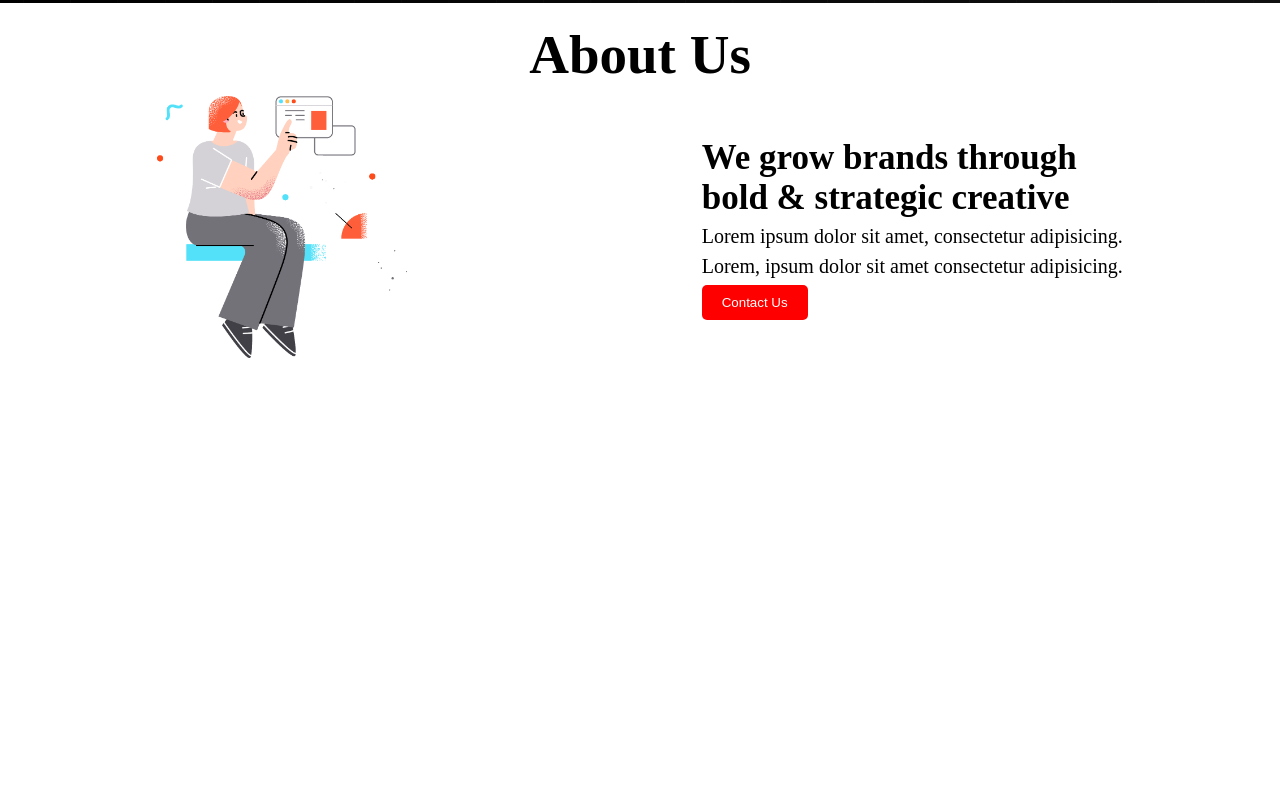
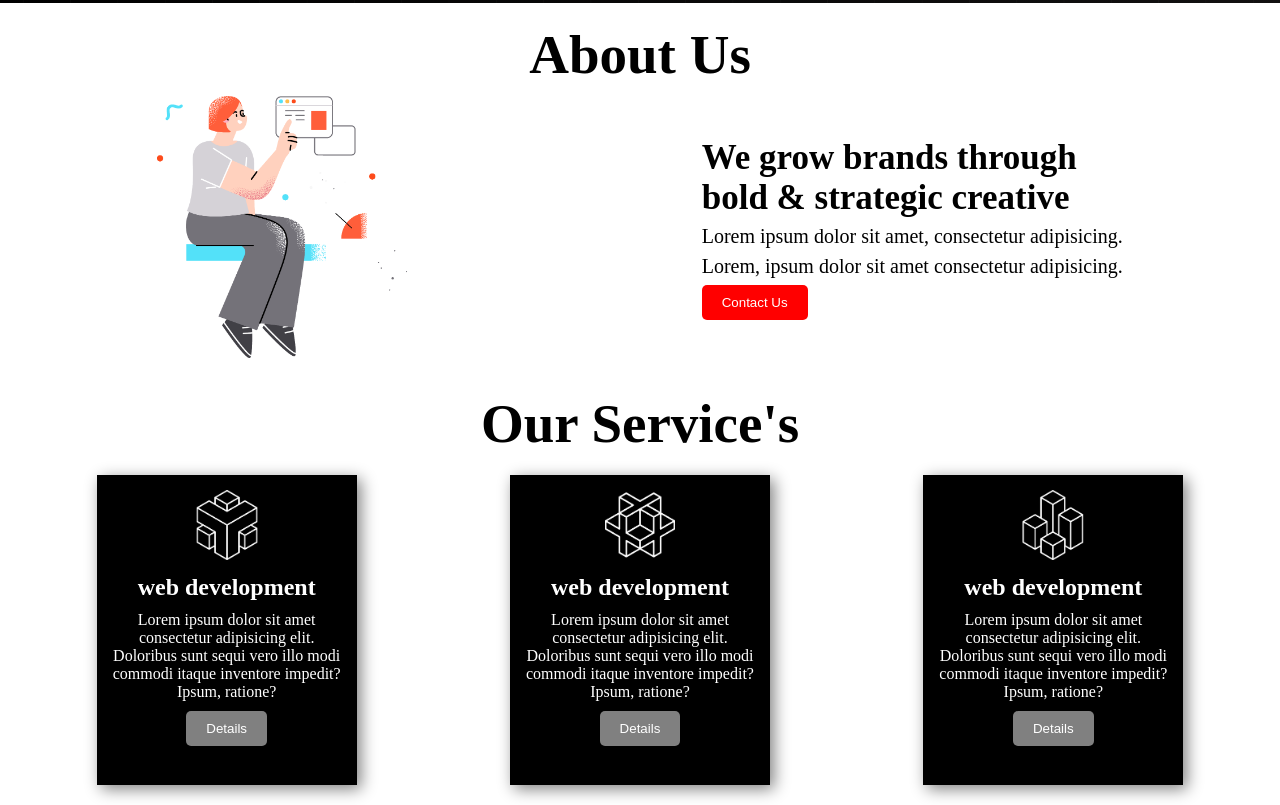
Before and after one commit to Jayamajumder111/First-website-repo, a plain HTML site: page index.html in a window 1280 px wide. Shown: the part 878-1683 px from the top of the page. Before the commit the page ends 1250 px from the top, so only its background shows below. Drawn offline with Linux system fonts and the light colour scheme.

Commit message:
no sevice

```diff
--- a/index.html
+++ b/index.html
@@ -56,9 +56,39 @@
                     <img class="banner-img" src="./images/section.png" alt="">
                 </div>
 
+
             </div>
 
+
         </section>
+        <!--service section start from here-->
+
+        <section>
+            <h1 class="title about-title">Our Service's</h1>
+            <div class="service-container">
+                <div class="box">
+                    <img class="icon" src="./icon/0.png" alt="">
+                    <h2 class="box-title">web development</h2>
+                    <p class="box-decription">Lorem ipsum dolor sit amet consectetur adipisicing elit. Doloribus sunt sequi vero illo modi commodi itaque inventore impedit? Ipsum, ratione?</p>
+                    <button class="btn box-btn">Details</button>
+                </div>
+                <div class="box">
+                    <img class="icon" src="./icon/1.png" alt="">
+                    <h2 class="box-title">web development</h2>
+                    <p class="box-decription">Lorem ipsum dolor sit amet consectetur adipisicing elit. Doloribus sunt sequi vero illo modi commodi itaque inventore impedit? Ipsum, ratione?</p>
+                    <button class="btn box-btn">Details</button>
+                </div>
+                <div class="box">
+                    <img class="icon" src="./icon/2.png" alt="">
+                    <h2 class="box-title">web development</h2>
+                    <p class="box-decription">Lorem ipsum dolor sit amet consectetur adipisicing elit. Doloribus sunt sequi vero illo modi commodi itaque inventore impedit? Ipsum, ratione?</p>
+                    <button class="btn box-btn">Details</button>
+                </div>
+            </div>
+
+
+        </section>
+
     </main>
     <footer>
 
--- a/style.css
+++ b/style.css
@@ -84,3 +84,30 @@
     margin-top:7px;
     margin-bottom:7px;
 }
+.box{
+    width:230px;
+    height:280px;
+    box-shadow:4px 4px 15px gray;
+    background-color: black;
+    text-align: center;
+    padding:15px;
+    color:white;
+}
+.icon{
+    width:70px;
+}
+.box-btn{
+    background-color: gray;
+    margin-top:10px;
+}
+.box-title{
+    padding:10px;
+}
+box-description{
+    padding:5px;
+}
+.service-container{
+    display:flex;
+    justify-content: space-around;
+    padding:20px;
+}
```
